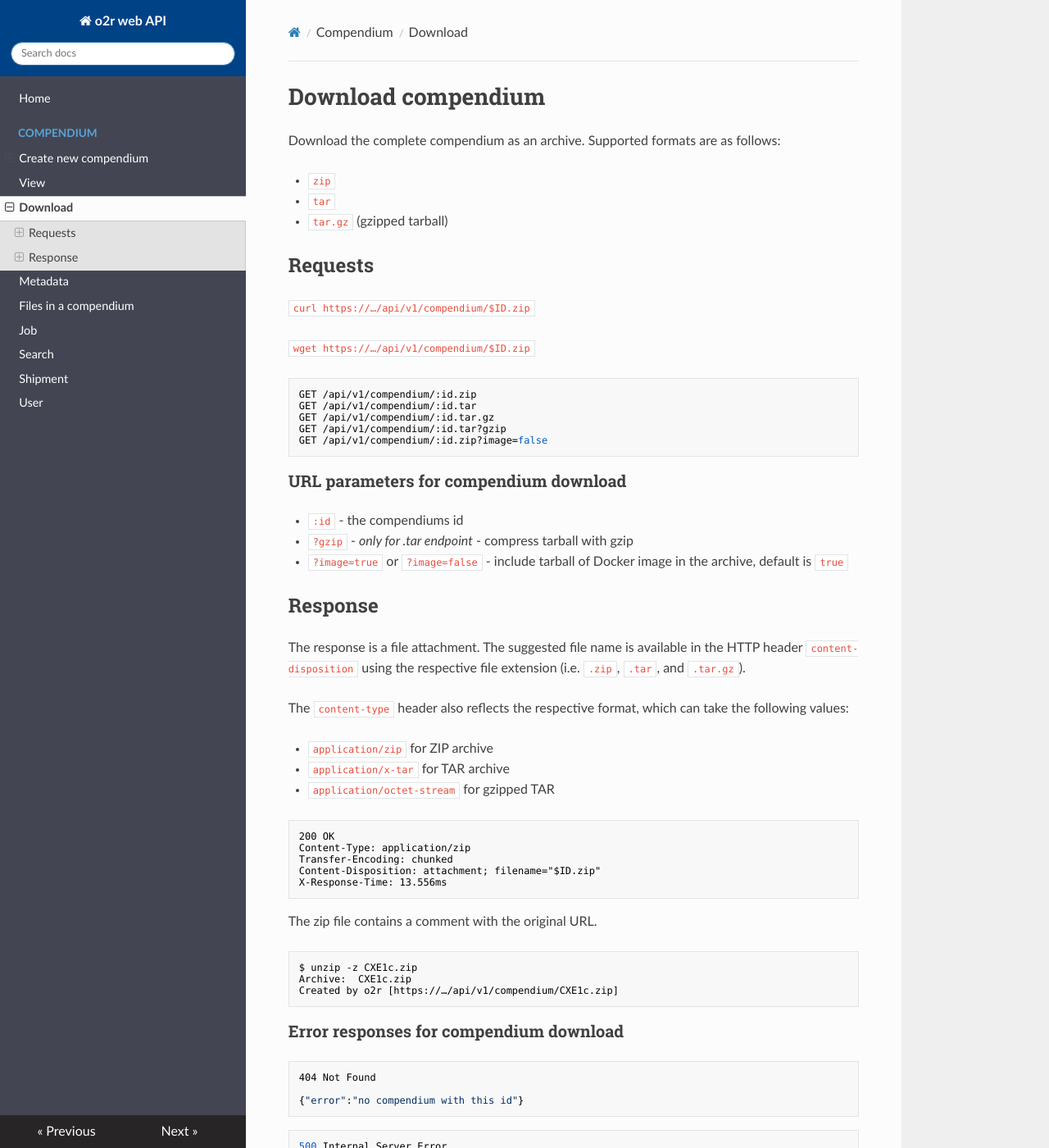
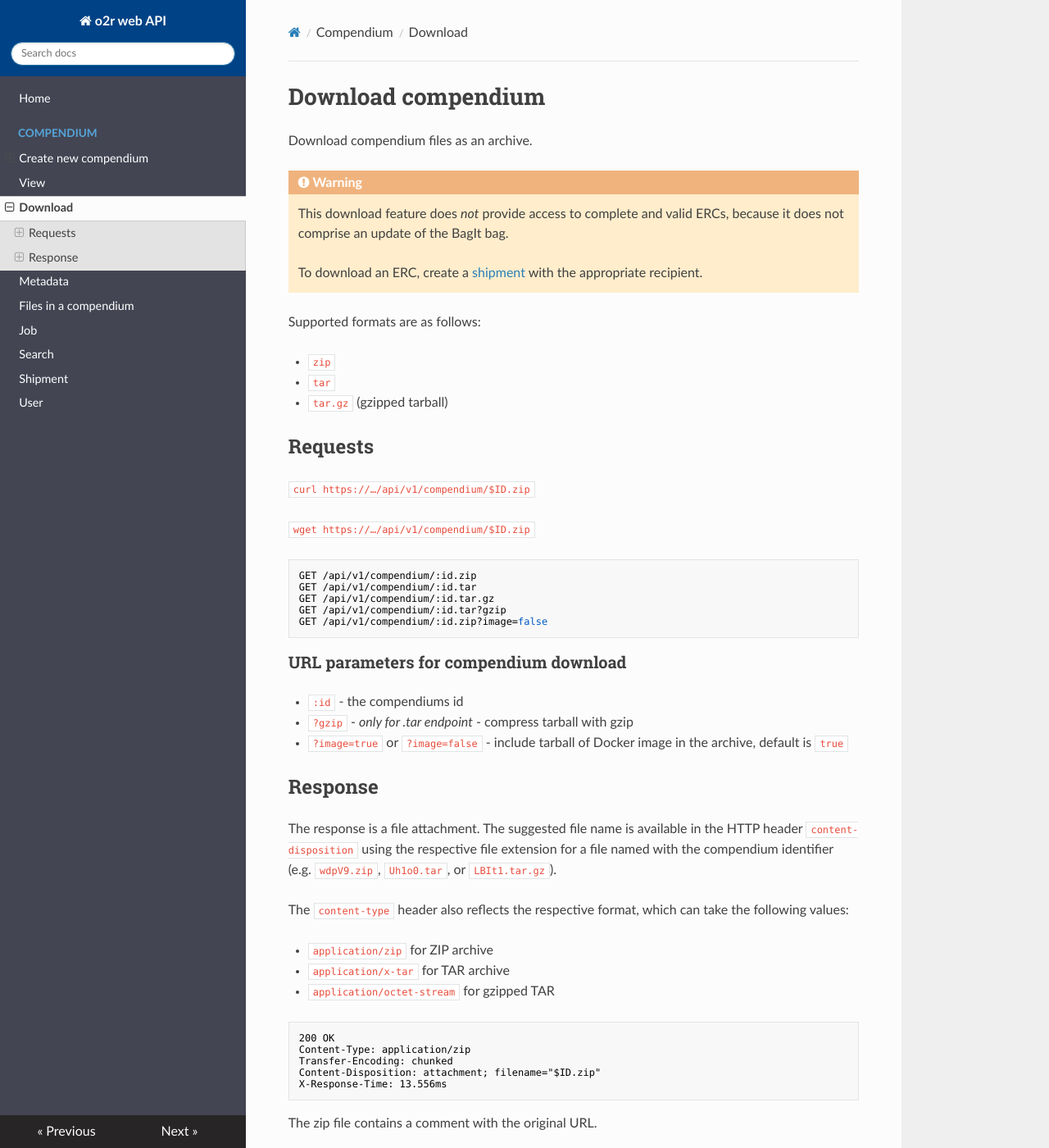
Before and after one commit to o2r-project/api, an MkDocs documentation site: the page built from docs/compendium/download.md, in a window 1280 px wide and 1400 px high. Shown: the whole window at 82% size. Built offline with MkDocs 1.6.1, drawn with Linux system fonts in a browser that asks for light colours; nearby versions of some CDN libraries; old or Windows-style settings are respelled for this version of MkDocs; some of the changed text lies outside the part shown.

Commit message:
clarify download feature vs. ship to download

````diff
--- a/docs/compendium/download.md
+++ b/docs/compendium/download.md
@@ -1,6 +1,13 @@
 # Download compendium
 
-Download the complete compendium as an archive. Supported formats are as follows:
+Download compendium files as an archive.
+
+!!! Warning
+    This download feature does _not_ provide access to complete and valid ERCs, because it does not comprise an update of the BagIt bag.
+
+    To download an ERC, create a [shipment](../shipment.md) with the appropriate recipient.
+
+Supported formats are as follows:
 
 - `zip`
 - `tar`
@@ -28,7 +35,7 @@ GET /api/v1/compendium/:id.zip?image=false
 
 ## Response
 
-The response is a file attachment. The suggested file name is available in the HTTP header `content-disposition` using the respective file extension (i.e. `.zip`, `.tar`, and `.tar.gz`).
+The response is a file attachment. The suggested file name is available in the HTTP header `content-disposition` using the respective file extension for a file named with the compendium identifier (e.g. `wdpV9.zip`, `Uh1o0.tar`, or `LBIt1.tar.gz`).
 
 The `content-type` header also reflects the respective format, which can take the following values:
 
@@ -61,7 +68,7 @@ Created by o2r [https://…/api/v1/compendium/CXE1c.zip]
 ```
 
 ```json
-500 Internal Server Error
+400 Bad Request
 
 {"error":"no job found for this compendium, run a job before downloading with image"}
 ```
````
